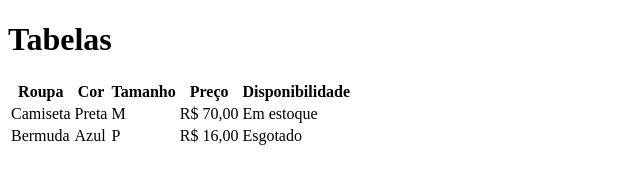
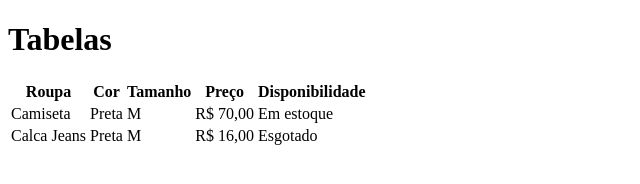
Before and after one commit to Projapa/aula-tabela, a plain HTML site: page index.html in a window 1280 px wide. Shown: the whole page, without its empty margins (0-640 px from the left). Drawn offline with Linux system fonts and the light colour scheme.

Commit message:
Trocando bermuda para calca jeans e tamanho p para M

```diff
--- a/index.html
+++ b/index.html
@@ -24,9 +24,9 @@
             <td>Em estoque</td>
         </tr>
         <tr>
-            <td>Bermuda</td>
-            <td>Azul</td>
-            <td>P</td>
+            <td>Calca Jeans</td>
+            <td>Preta</td>
+            <td>M</td>
             <td>R$ 16,00</td>
             <td>Esgotado</td>
         </tr>
```
